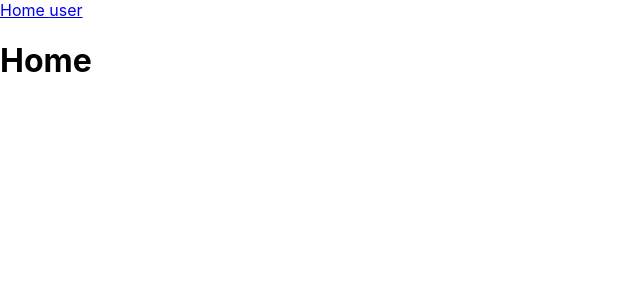
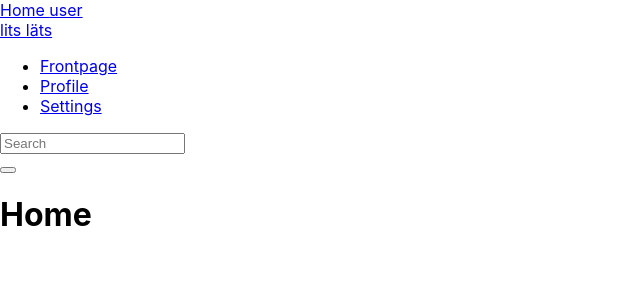
Before and after one commit to TVT22-23/WebbikehitysProjekti, a React (Create React App) app in the folder react/: page / in a window 1280 px wide. Shown: the top 300 px of the page, without its empty margins (0-640 px from the left). Built offline with nearby package versions, Linux system fonts and the light colour scheme.

Commit message:
vähä navbaarii vähä
oujee

```diff
--- a/react/src/App.js
+++ b/react/src/App.js
@@ -1,6 +1,8 @@
 import { useEffect, useState } from "react";
 import { LoginContext } from "./components/Contexts";
 import { Login } from "./components/Auth";
+import { NavbarContext } from "./components/Contexts";
+import { Navbar } from "./components/Navbar";
 import axios from "axios";
 import { BrowserRouter, Link, Navigate, Outlet, Route, Routes, useNavigate, useParams } from "react-router-dom";
 
@@ -18,11 +20,15 @@ function App() {
     <div>
       <Link to={''}>Home </Link>
       <Link to={'user'}>user</Link>
+      <NavbarContext.Provider>
+            <Navbar/>
+      </NavbarContext.Provider>
       <Routes>
         <Route path='' element={<Home />} />
         <Route path="user/:userID?" element={<User />} >
           <Route path="profile" element={<Profile />} />
           <Route path="blog" element={<Blog />} />
+
         </Route>
         <Route path="*" element={<h2>Page not found</h2>} />
       </Routes>
--- a/react/src/components/Contexts.js
+++ b/react/src/components/Contexts.js
@@ -1,3 +1,4 @@
 import { createContext } from "react";
 
 export const LoginContext = createContext();
+export const NavbarContext = createContext();
--- /dev/null
+++ b/react/src/components/Navbar.js
@@ -0,0 +1,29 @@
+import { useContext } from "react";
+
+function Navbar() {
+    return(
+<nav class="navbar navbar-inverse">
+  <div class="container-fluid">
+    <div class="navbar-header">
+      <a class=".navbar" href="#">lits läts</a>
+    </div>
+    <ul class="nav navbar-nav">
+      <li class="active"><a href="#">Frontpage</a></li>
+      <li><a href="#">Profile</a></li>
+      <li><a href="#">Settings</a></li>
+    </ul>
+    <form class="navbar-form navbar-left" action="/action_page.php">
+      <div class="input-group">
+        <input type="text" class="form-control" placeholder="Search" name="search"></input>
+        <div class="input-group-btn">
+          <button class="btn btn-default" type="submit">
+            <i class="glyphicon glyphicon-search"></i>
+          </button>
+        </div>
+      </div>
+    </form>
+  </div>
+</nav>
+    );
+}
+export { Navbar };
```
